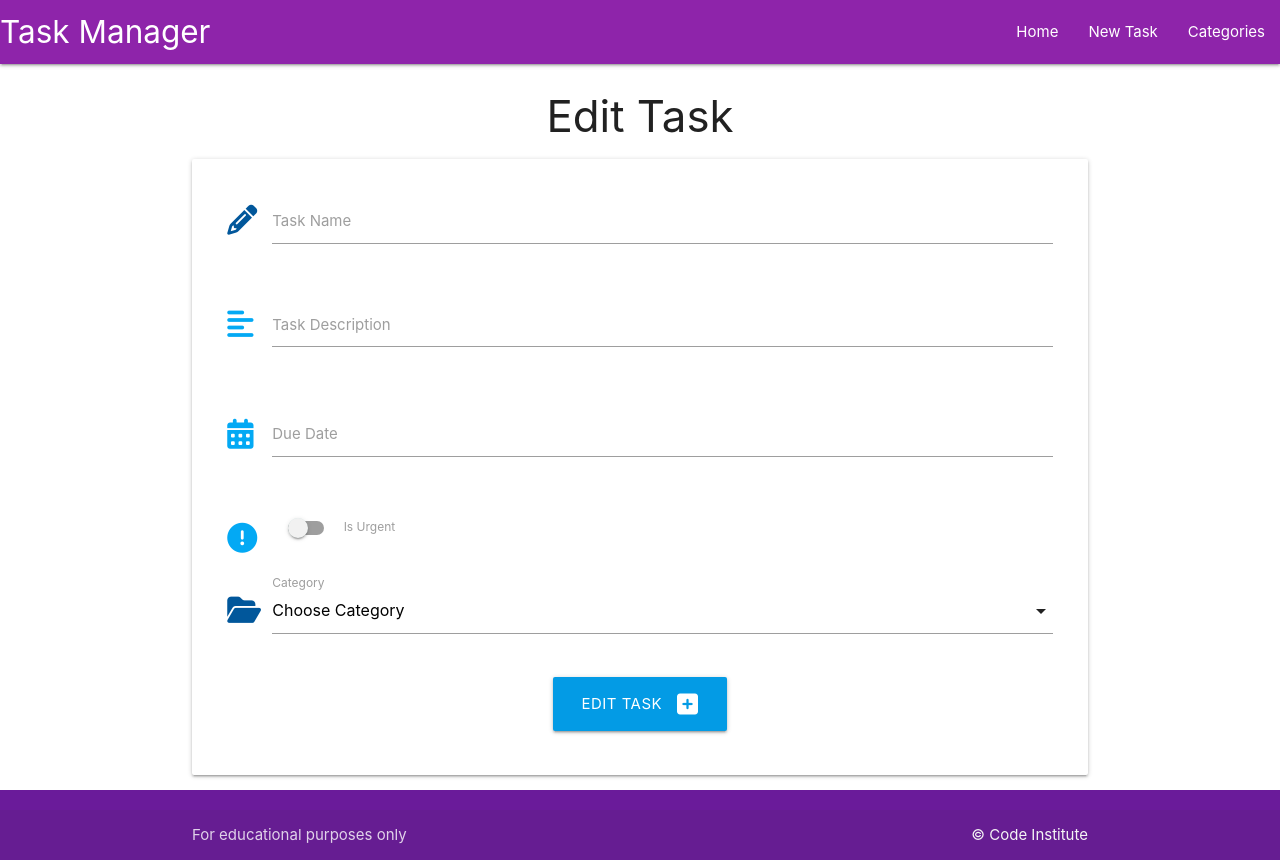
After one commit to Redsskull/Walkthroughproject, a Flask app: template taskmanager/templates/edit_task.html in a window 1280 px wide. The commit adds this page. Run offline with Flask 3, Linux system fonts and the light colour scheme; the template is opened without the code that fills it, so the values that code supplies are empty.

Commit message:
add edit task functionality from database

```diff
--- /dev/null
+++ b/taskmanager/templates/edit_task.html
@@ -0,0 +1,81 @@
+{% extends "base.html" %}
+{% block content %}
+
+<h3 class="light-purple-text text-darken-4 center align">Edit Task</h3>
+
+<div class="row card-panel grey-lighten-5">
+  <form class="col s12" method="POST" action="{{ url_for('edit_task', task_id=task.id) }}">
+    <!-- task_name -->
+    <div class="row">
+      <div class="input-field col s12">
+        <i class="fas fa-pencil-alt prefix light-blue-text text-darken-4"></i>
+        <input name="task_name" id="task_name" value="{{ task.task_name }}" minlength="3" maxlength="25" type="text" class="validate" required>
+        <label for="task_name">Task Name</label>
+      </div>
+    </div>
+    <!-- task_description -->
+    <div class="row">
+      <div class="input-field col s12">
+        <i class="fas fa-align-left prefix light-blue-text text darken-4"></i>
+        <textarea name="task_description" id="task_description" minlength="5" maxlength="200" type="text"
+          class="materialize-textarea validate" required>
+          {{- task.task_description -}}
+          </textarea>
+        <label for="task_description">Task Description</label>
+      </div>
+    </div>
+    <!-- due date -->
+    <div class="row">
+      <div class="input-field col s12">
+        <i class="fas fa-calendar-alt prefix light-blue-text text darken-4"></i>
+        <input name="due_date" id="due_date" value="{{ task.due_date .strftime('%d %B, %Y')}}" type="text" class="datepicker validate" required>
+        <label for="due_date">Due Date</label>
+      </div>
+    </div>
+    <!-- is_urgent -->
+    <div class="row">
+      <div class="input-field col s12">
+        <div class="switch">
+          <i class="fas fa-exclamation-circle prefix light-blue-text text darken-4"></i>
+          <label for="is_urgent">
+            {% if task.is_urgent == True %}
+            <input name="is_urgent" id="is_urgent" type="checkbox" checked>
+            {% else %}
+            <input name="is_urgent" id="is_urgent" type="checkbox">
+            {% endif %}
+            <span class = "lever"></span>
+            Is Urgent
+        </label>
+        </div>
+      </div>
+    </div>
+    <!-- category_id -->
+    <div class="row">
+      <div class="input-field col s12">
+        <i class="fas fa-folder-open prefix light-blue-text text-darken-4"></i>
+        <select name="category_id" id="category_id" class="validate" required>
+          <option value=""disabled selected>Choose Category</option>
+          {% for category in categories %}
+               {% if category == task.category %}
+               <option value="{{ category.id }}" selected>{{ category.category_name }}</option>
+               {% else %}
+               <option value="{{ category.id }}">{{ category.category_name }}</option>
+               {% endif %}
+          {% endfor %}
+        </select>
+        <label for="category_id">Category</label>
+      </div>
+    </div>
+
+    <!-- submit button -->
+    <div class="row">
+      <div class="col s12 center-align">
+        <button type="submit" class="btn-large light-blue darken-1">
+        edit Task <i class="fas fa-plus-square right"></i>
+        </button>
+      </div>
+    </div>
+  </form>
+</div>
+
+{% endblock %}
--- a/taskmanager/templates/tasks.html
+++ b/taskmanager/templates/tasks.html
@@ -17,7 +17,7 @@
     <li>
       <div class="collapsible-header white-text purple">
         <i class="fas fa-caret-down"></i>
-        <strong> {{ task.task_name }} </strong> : {{ task.due_date.strftime("%d %B, %Y") }}
+        <strong> {{ task.task_name }} </strong> : {{ task.due_date.strftime('%d %B, %Y') }}
         {% if task.is_urget==True %}
             <i class="fas fa-exclamation-circle red-text text-lighten-2"></i>
         {% endif %}
@@ -26,6 +26,9 @@
       <div class="collapsible-body">
         <strong>{{ task.category }}</strong>
         <p>{{ task.task_description }}</p>
+        <p>
+          <a href="{{ url_for('edit_task', task_id=task.id) }}" class="btn green accent-4">Edit</a>
+        </p>
       </div>
     </li>
     {% endfor %}
```
Also changed, not shown: taskmanager/routes.py (+14 -0 lines).
